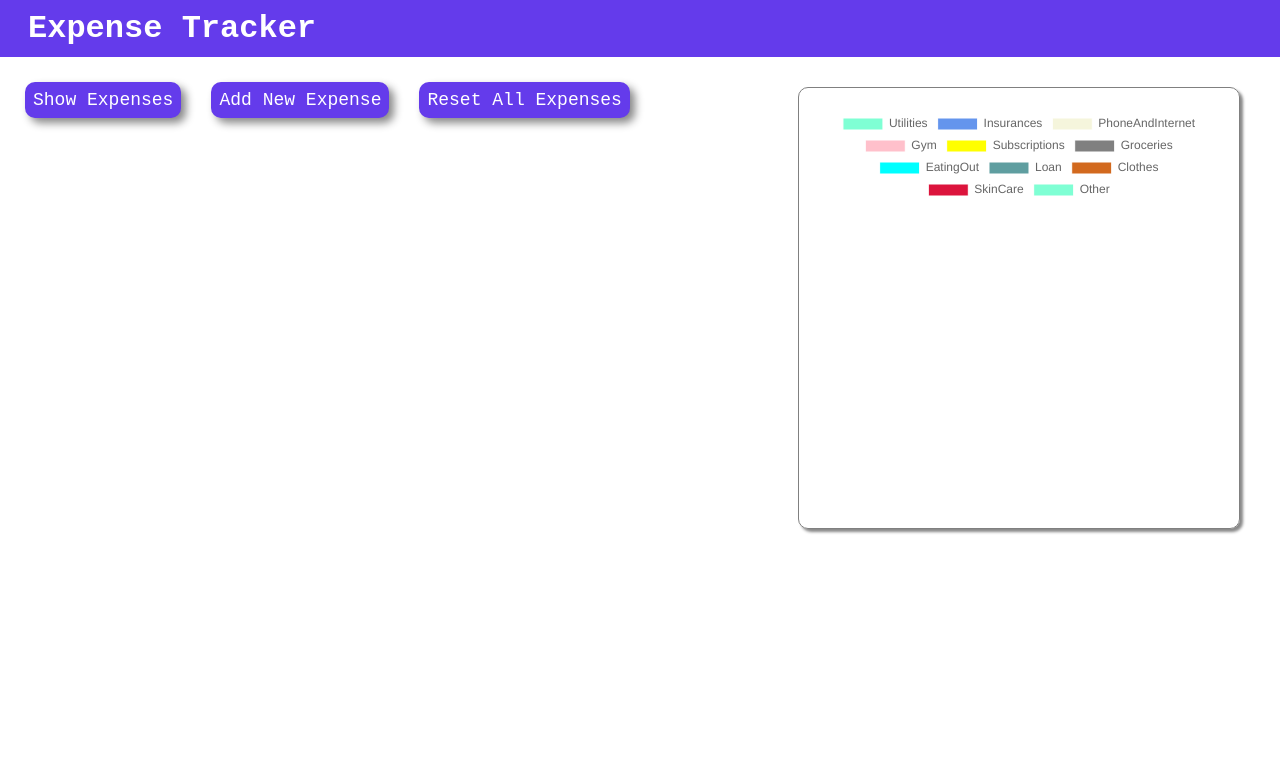
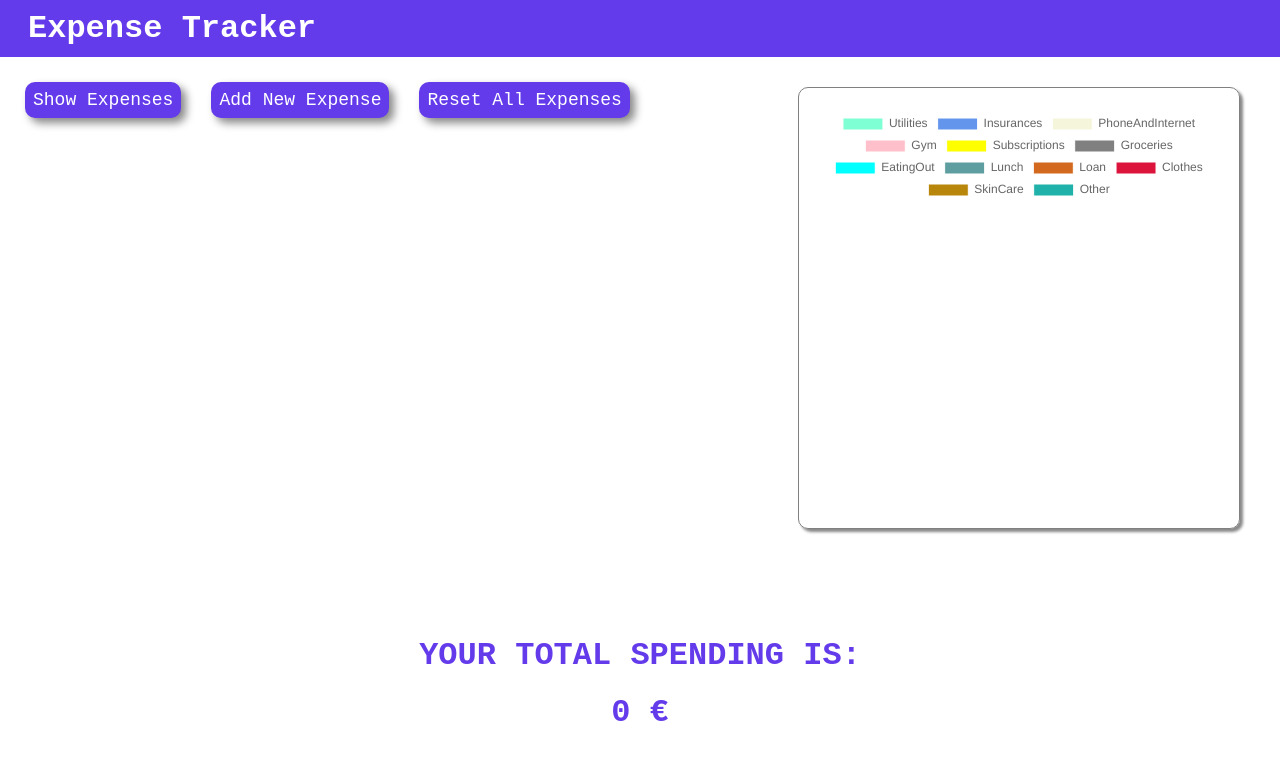
Before and after one commit to KarlROigus/expenseTracker, a React (Vite) app: page / in a window 1280 px wide. Shown: the top 760 px of the page. Built offline with nearby package versions, Linux system fonts and the light colour scheme.

Commit message:
Some statistics added

```diff
--- a/src/App.css
+++ b/src/App.css
@@ -141,3 +141,19 @@ canvas {
   padding: 20px;
 
 }
+
+.statistics {
+  height: 250px;
+  display: grid;
+  justify-content: center;
+  align-items: center;
+}
+
+.statisticssentence {
+  display: grid;
+}
+
+.statistics h1 {
+  color: rgb(100, 59, 235);
+  justify-self: center;
+}
--- a/src/App.jsx
+++ b/src/App.jsx
@@ -6,7 +6,7 @@ import PieChart from './PieChart';
 function App() {
 
   const labels = ["Utilities", "Insurances", "PhoneAndInternet", "Gym",
-  "Subscriptions", "Groceries", "EatingOut", "Loan", "Clothes", "SkinCare", "Other"];
+  "Subscriptions", "Groceries", "EatingOut", "Lunch", "Loan", "Clothes", "SkinCare", "Other"];
 
   function createParsedValues(input) {
 
@@ -156,7 +156,7 @@ function App() {
               <legend>Expense</legend>
               <form action="#" className="newexpenseform" onSubmit={handleFormSubmit}>
                 <label htmlFor="expenseType">Expense Type: </label>
-                <select name="cars" id="expenseType">
+                <select name="expenseType" id="expenseType">
                   <option value=""></option>
                   <option value="Utilities">Utility</option>
                   <option value="Insurances">Insurance</option>
@@ -165,9 +165,10 @@ function App() {
                   <option value="Subscriptions">Subscription</option>
                   <option value="Groceries">Groceries</option>
                   <option value="EatingOut">Eating Out</option>
+                  <option value="Lunch">Lunch</option>
                   <option value="Loan">Loan</option>
                   <option value="Clothes">Clothes</option>
-                  <option value="Skincare">Skin Care</option>
+                  <option value="SkinCare">Skin Care</option>
                   <option value="Other">Other</option>
                 </select>
 
@@ -185,11 +186,17 @@ function App() {
           </fieldset>
           }
         </div>
-      <div className="rightPart">
-        <PieChart labels={labels} values={Object.values(totalCosts)}/>
+        <div className="rightPart">
+          <PieChart labels={labels} values={Object.values(totalCosts)}/>
+        </div>
+
       </div>
-      </div>
-
+      <div className="statistics">
+          <div className="statisticssentence">
+            <h1>YOUR TOTAL SPENDING IS: </h1>
+            <h1>{Object.values(totalCosts).reduce((prev, current) => prev + current, 0)} €</h1>
+          </div>
+     </div>
     </>
   )
 }
--- a/src/PieChart.jsx
+++ b/src/PieChart.jsx
@@ -23,7 +23,9 @@ function PieChart( {labels, values} ) {
           "cyan",
           "#5F9EA0",
           "#D2691E",
-          "#DC143C"
+          "#DC143C",
+          "#B8860B",
+          "#20B2AA"
         ],
         borderWidth: 1,
       },
```
